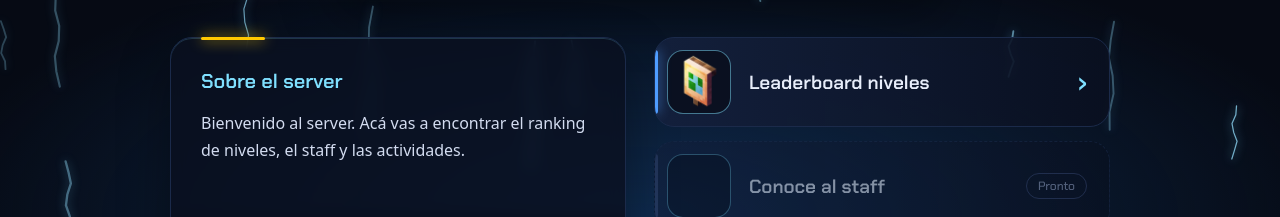
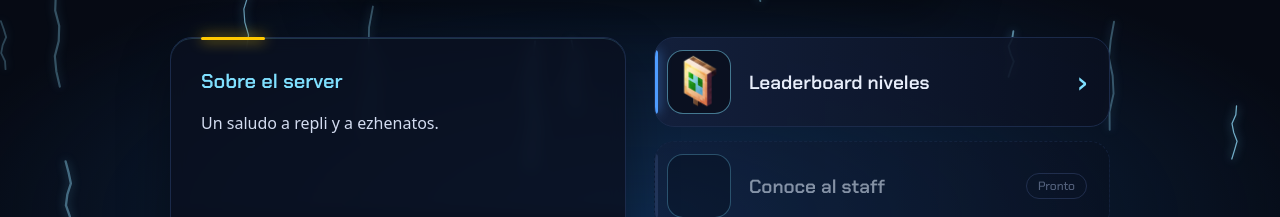
Before and after one commit to HugatoDMC/campoelectrico, a plain HTML site: page index.html in a window 1280 px wide. Shown: the part 583-800 px from the top of the page. Drawn offline with Linux system fonts and the light colour scheme.

Commit message:
Update index.html

```diff
--- a/index.html
+++ b/index.html
@@ -270,7 +270,7 @@ function applyServer(data) {
   setIcon(data.icon);
 
   document.getElementById("desc").textContent =
-    data.description || "Bienvenido al server. Acá vas a encontrar el ranking de niveles, el staff y las actividades.";
+    data.description || "Un saludo a repli y a ezhenatos.";
 
   if (typeof data.online === "number") {
     document.getElementById("online").textContent = fmt(data.online);
```
